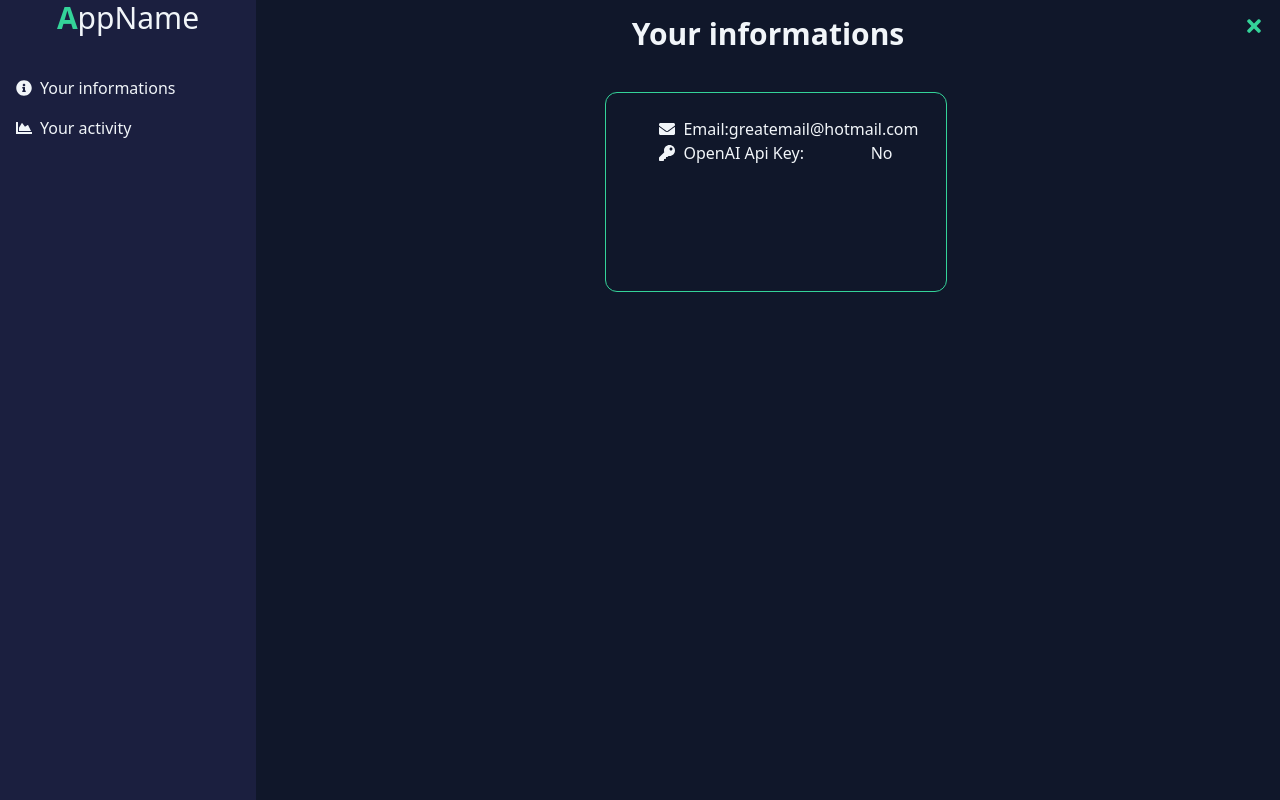
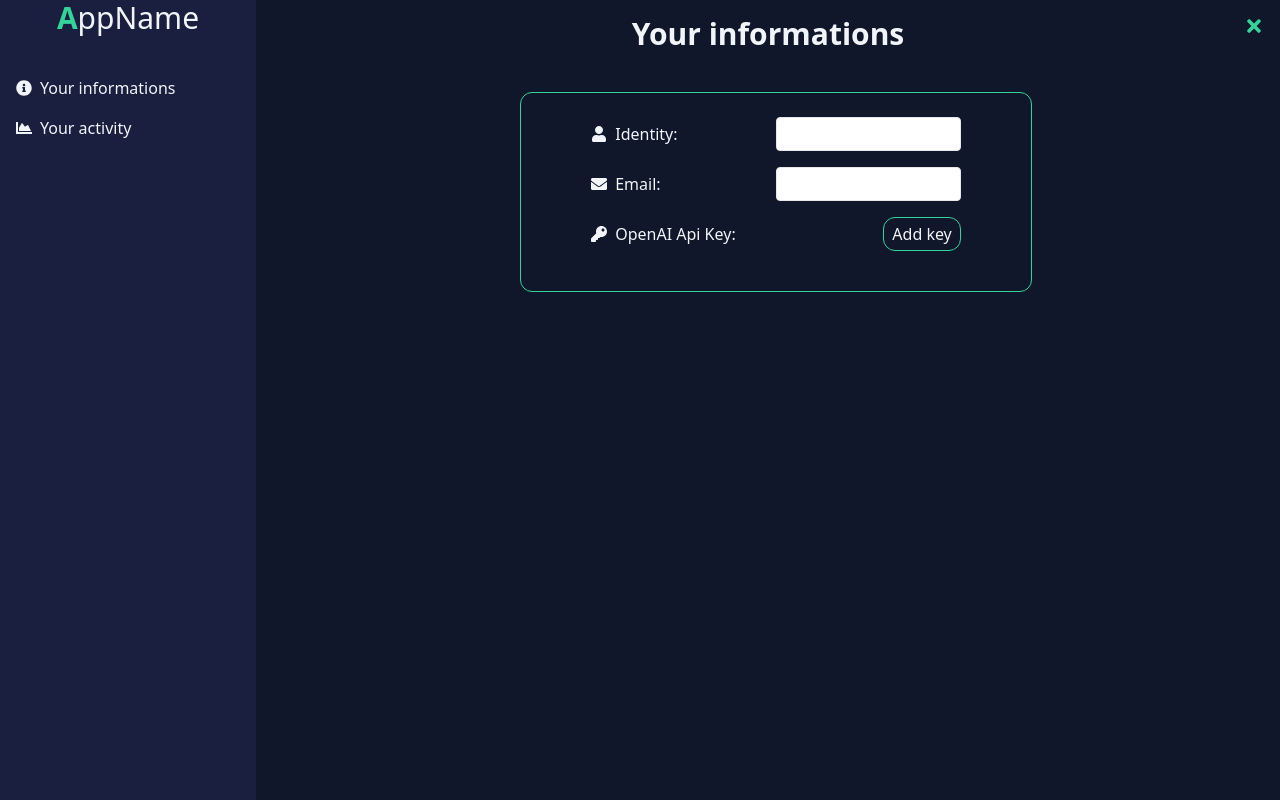
Before and after one commit to tlagoda/linkedinai, a Next.js app: page /settings/account in a window 1280 px wide. Built offline with nearby package versions, Linux system fonts and the light colour scheme; no server answers.

Commit message:
account page

```diff
--- a/src/app/components/Avatar.tsx
+++ b/src/app/components/Avatar.tsx
@@ -35,6 +35,7 @@ const Avatar = ({
       }
       const docRef: any = doc(db, "users", auth.currentUser.uid);
       const myDoc: any = await getDoc(docRef);
+      console.log(myDoc.data())
       if (myDoc.exists) {
         setHasAuthorizedLinkedIn(myDoc.data().hasAuthorizedLinkedIn);
       } else {
--- a/src/app/settings/account/page.tsx
+++ b/src/app/settings/account/page.tsx
@@ -1,23 +1,78 @@
-import { FaEnvelope, FaKey } from "react-icons/fa";
+"use client";
+
+import { useEffect, useState } from "react";
+import { FaEnvelope, FaKey, FaUser } from "react-icons/fa";
+import app, { db } from "../../../../firebase";
+import { doc, getDoc } from "firebase/firestore";
+import { getAuth } from "firebase/auth";
 
 export default function Page() {
+  const [userName, setUserName] = useState("");
+  const [userEmail, setUserEmail] = useState("");
+  const [userHasApiKey, setUserHasApiKey] = useState(false);
+
+  const auth = getAuth(app);
+
+  useEffect(() => {
+    const fetchUserInformations = async () => {
+      if (!auth.currentUser) {
+        return;
+      }
+      const docRef: any = doc(db, "users", auth.currentUser.uid);
+      const myDoc: any = await getDoc(docRef);
+      console.log(myDoc)
+      if (myDoc.exists) {
+        setUserName(
+          myDoc.data().firstName
+            ? `${myDoc.data().firstName + myDoc.data().lastName}`
+            : "Unknown"
+        );
+        setUserEmail(myDoc.data().email);
+      }
+    };
+    fetchUserInformations();
+  }, [auth]);
+
   return (
     <div className="w-4/5 h-full text-slate-100 flex flex-col items-center">
       <h2 className="text-center font-bold text-3xl mt-4">Your informations</h2>
-      <div className="w-1/3 ml-4 mt-10 border border-emerald-400 rounded-xl min-h-[200px] p-6">
-        <div className="flex items-center justify-between w-4/5 mx-auto">
+      <div className="w-1/2 ml-4 mt-10 border border-emerald-400 rounded-xl min-h-[200px] p-6">
+        <div className="flex items-center justify-between w-4/5 mx-auto mb-4">
           <div className="flex items-center ">
-            <FaEnvelope className="mr-2"/>
-            <p>Email:</p>
+            <FaUser className="mr-2" />
+            <label htmlFor="email">Identity:</label>
           </div>
-          <p>greatemail@hotmail.com</p>
+          <input
+            id="email"
+            type="email"
+            value={userName}
+            readOnly
+            className="border rounded p-1 w-1/2 text-black"
+          />
+        </div>
+        <div className="flex items-center justify-between w-4/5 mx-auto mb-4">
+          <div className="flex items-center ">
+            <FaEnvelope className="mr-2" />
+            <label htmlFor="email">Email:</label>
+          </div>
+          <input
+            id="email"
+            type="email"
+            value={userEmail}
+            readOnly
+            className="border rounded p-1 w-1/2 text-black"
+          />
         </div>
         <div className="flex items-center justify-between w-4/5 mx-auto">
           <div className="flex items-center ">
-            <FaKey className="mr-2"/>
-            <p>OpenAI Api Key:</p>
+            <FaKey className="mr-2" />
+            <label htmlFor="apiKey">OpenAI Api Key:</label>
           </div>
-          <p>No</p>
+          <div>
+            <button className="rounded-xl border border-emerald-400 px-2 py-1 hover:text-emerald-400">
+              Add key
+            </button>
+          </div>
         </div>
       </div>
     </div>
```
